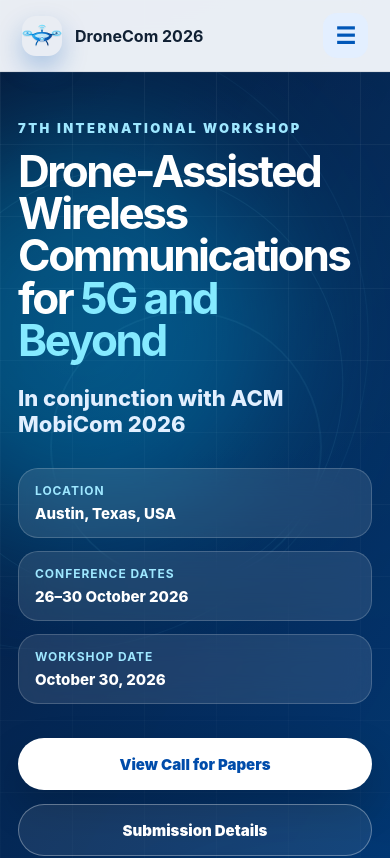
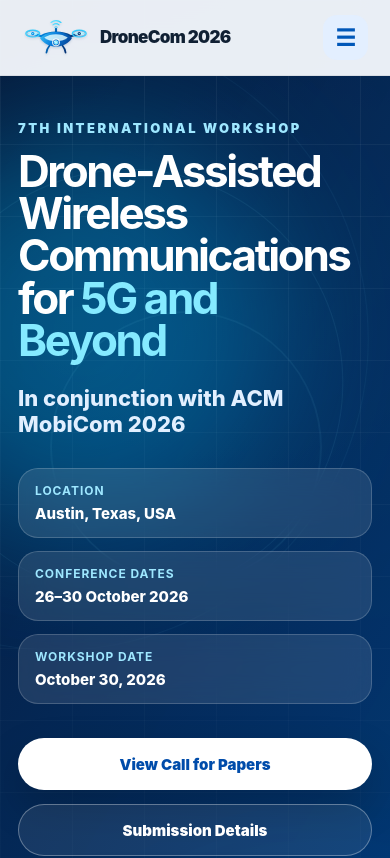
Before and after one commit to dronecom2026/dronecom2026, a React (Vite) app: page / in a window 390 px wide. Shown: the top 858 px of the page. Built offline with nearby package versions, Linux system fonts and the light colour scheme.

Commit message:
Update navbar and brand styles in index.css

```diff
--- a/src/index.css
+++ b/src/index.css
@@ -34,7 +34,7 @@
   top: 0;
   left: 0;
   right: 0;
-  height: 78px;
+  height: 86px;
   padding: 0 42px;
   display: flex;
   align-items: center;
@@ -47,29 +47,33 @@
 .brand {
   display: flex;
   align-items: center;
-  gap: 13px;
+  gap: 18px;
 }
 
 .brandLogo {
-  width: 44px;
-  height: 44px;
-  border-radius: 14px;
-  box-shadow: 0 12px 26px rgba(0, 87, 184, 0.28);
+  width: 96px;
+  height: 64px;
+  object-fit: contain;
+  border-radius: 0;
+  box-shadow: none;
+  flex-shrink: 0;
 }
 
 .brand strong {
   display: block;
   color: #102033;
-  font-size: 18px;
+  font-size: 30px;
   line-height: 1;
+  font-weight: 900;
+  letter-spacing: -0.04em;
 }
 
 .brand small {
   display: block;
-  margin-top: 5px;
+  margin-top: 10px;
   color: #53657c;
-  font-size: 13px;
-  font-weight: 600;
+  font-size: 20px;
+  font-weight: 800;
 }
 
 .navLinks {
@@ -1047,6 +1051,7 @@
 
 @media (max-width: 1020px) {
   .navbar {
+    height: 82px;
     padding: 0 22px;
   }
 
@@ -1075,6 +1080,19 @@
 
   .navLinks a {
     padding: 14px 16px;
+  }
+
+  .brandLogo {
+    width: 84px;
+    height: 56px;
+  }
+
+  .brand strong {
+    font-size: 24px;
+  }
+
+  .brand small {
+    font-size: 16px;
   }
 
   .hero {
@@ -1122,7 +1140,11 @@
 
 @media (max-width: 680px) {
   .navbar {
-    height: 72px;
+    height: 76px;
+  }
+
+  .brand {
+    gap: 10px;
   }
 
   .brand small {
@@ -1130,12 +1152,13 @@
   }
 
   .brand strong {
-    font-size: 16px;
+    font-size: 17px;
   }
 
   .brandLogo {
-    width: 40px;
-    height: 40px;
+    width: 68px;
+    height: 46px;
+    object-fit: contain;
   }
 
   .hero {
```
